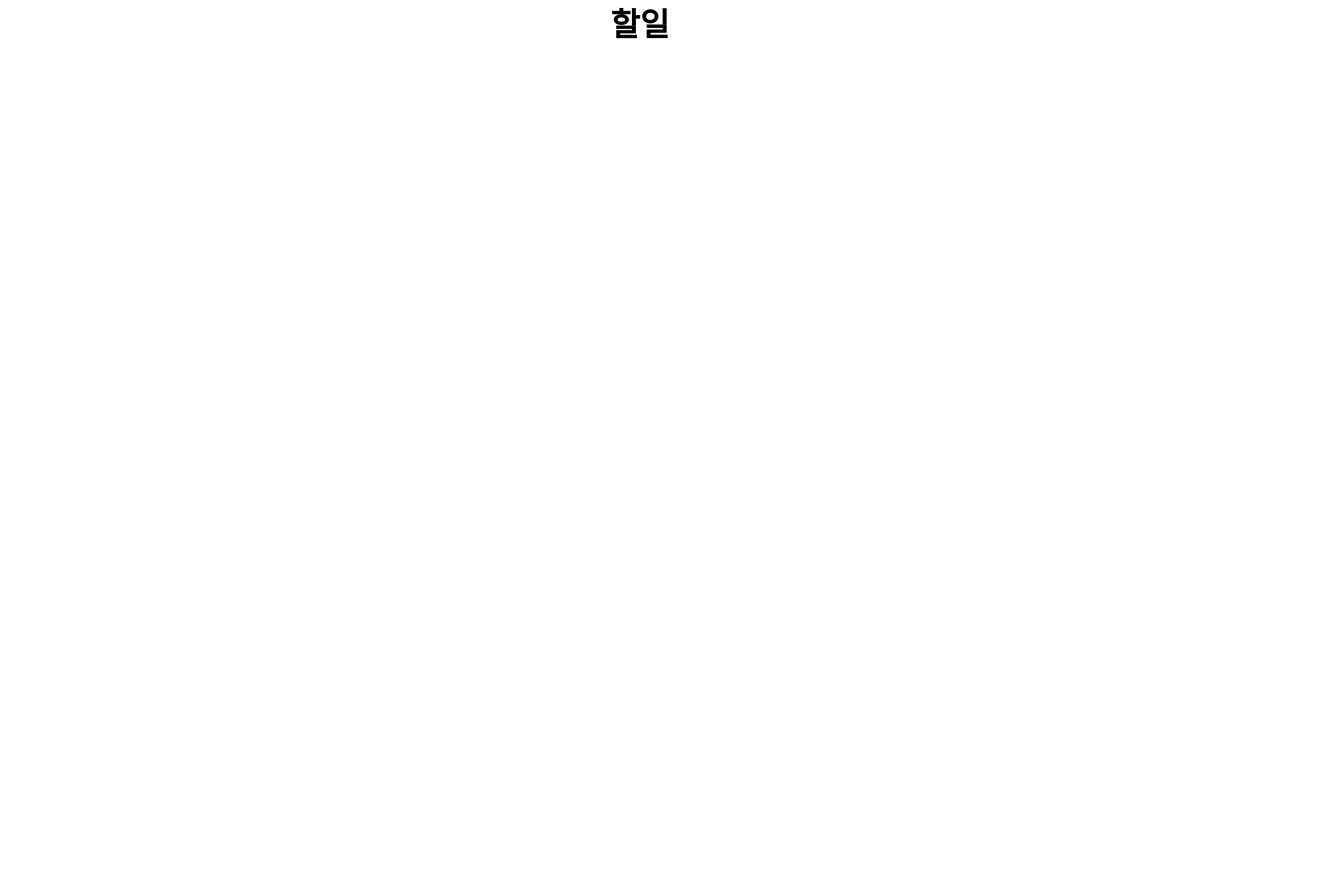
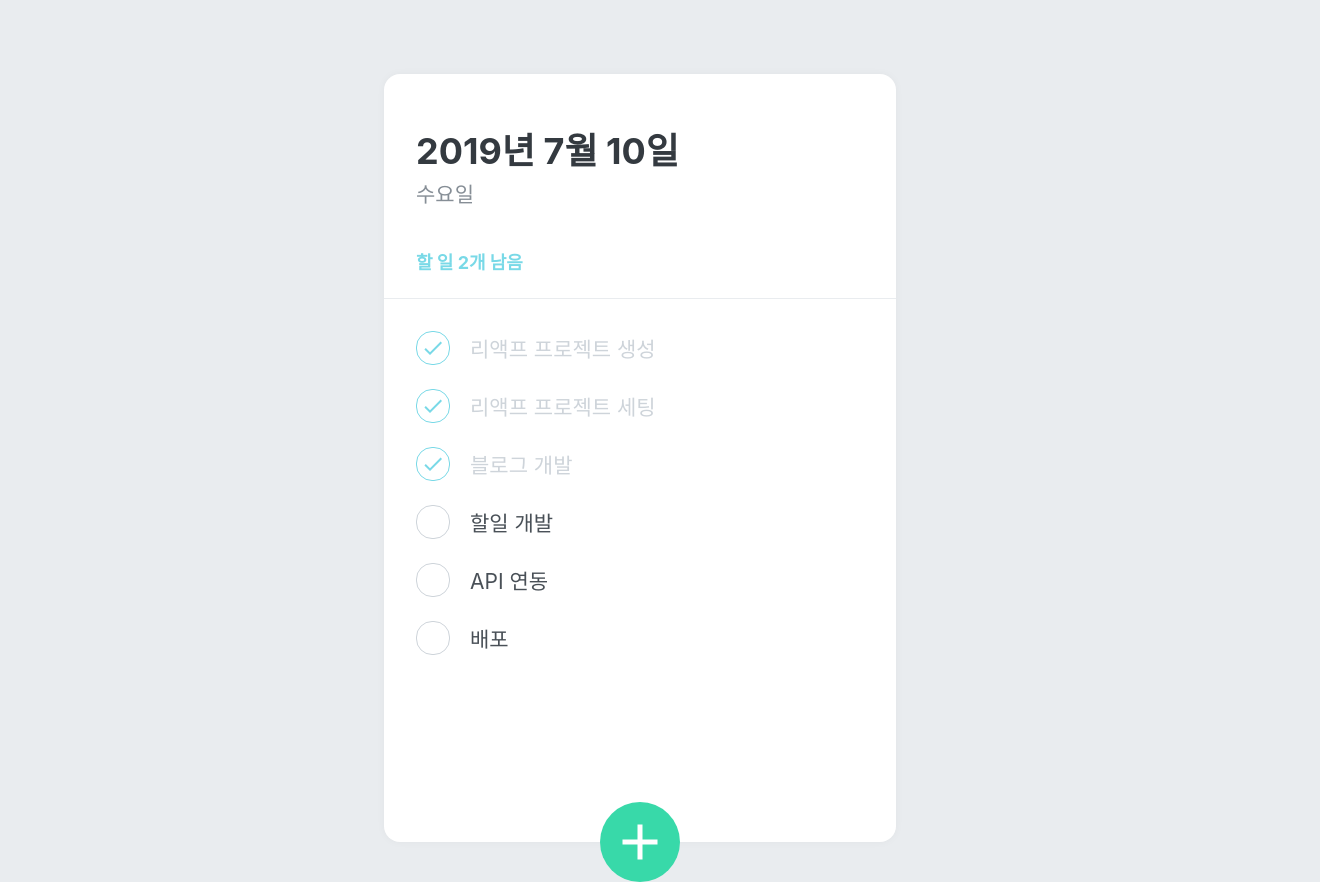
Before and after one commit to kimddub/react-sample, a React (Create React App) app: page /todo in a window 1280 px wide. Shown: the part 140-1022 px from the top of the page, 1320 px wide, since content can reach past the window. Before the commit the page ends 800 px from the top, so only its background shows below. Built offline with nearby package versions, Linux system fonts and the light colour scheme.

Commit message:
[feat] 할일 기능 개발

```diff
--- a/src/App.js
+++ b/src/App.js
@@ -10,10 +10,19 @@ import Todo from "./pages/Todo";
 import Layout from "./pages/Layout";
 import NotFound from "./pages/NotFound";
 import Login from "./pages/Login";
+import {createGlobalStyle} from "styled-components";
 
 function App() {
 
+  const GlobalStyle = createGlobalStyle`
+    body {
+      background: #e9ecef;
+    }
+  `;
+
   return (
+    <>
+      <GlobalStyle />
       <Routes>
         <Route element={<Layout />} >
           <Route index element={<Home />} />
@@ -23,6 +32,7 @@ function App() {
         </Route>
         <Route path="*" element={<NotFound />} />
       </Routes>
+    </>
   );
 }
 export default App;
--- /dev/null
+++ b/src/components/TodoCreate.js
@@ -0,0 +1,104 @@
+import styled, { css } from "styled-components";
+import {useState} from "react";
+import {MdAdd} from "react-icons/md";
+
+////////////////
+// 스타일 적용 //
+////////////////
+
+const CircleButton = styled.button`
+  background: #38d9a9;
+  &:hover {
+    background: #63e6be;
+  }
+  &:active {
+    background: #20c997;
+  }
+
+  z-index: 5;
+  cursor: pointer;
+  width: 80px;
+  height: 80px;
+  display: block;
+  align-items: center;
+  justify-content: center;
+  font-size: 60px;
+  position: absolute;
+  left: 50%;
+  bottom: 0px;
+  transform: translate(-50%, 50%);
+  color: white;
+  border-radius: 50%;
+  border: none;
+  outline: none;
+  display: flex;
+  align-items: center;
+  justify-content: center;
+
+  transition: 0.125s all ease-in;
+  ${props =>
+          props.open &&
+          css`
+      background: #ff6b6b;
+      &:hover {
+        background: #ff8787;
+      }
+      &:active {
+        background: #fa5252;
+      }
+      transform: translate(-50%, 50%) rotate(45deg);
+    `}
+`;
+
+const InsertFormPositioner = styled.div`
+  width: 100%;
+  bottom: 0;
+  left: 0;
+  position: absolute;
+`;
+
+const InsertForm = styled.form`
+  background: #f8f9fa;
+  padding-left: 32px;
+  padding-top: 32px;
+  padding-right: 32px;
+  padding-bottom: 72px;
+
+  border-bottom-left-radius: 16px;
+  border-bottom-right-radius: 16px;
+  border-top: 1px solid #e9ecef;
+`;
+
+const Input = styled.input`
+  padding: 12px;
+  border-radius: 4px;
+  border: 1px solid #dee2e6;
+  width: 100%;
+  outline: none;
+  font-size: 18px;
+  box-sizing: border-box;
+`;
+
+const TodoCreate = () => {
+
+  const [open, setOpen] = useState(false);
+
+  const onToggle = () => setOpen(!open);
+
+  return (
+    <>
+      {open && (
+        <InsertFormPositioner>
+          <InsertForm>
+            <Input autoFocus placeholder="할일 입력 후 Enter를 누르세요" />
+          </InsertForm>
+        </InsertFormPositioner>
+      )}
+      <CircleButton onClick={onToggle} open={open}>
+        <MdAdd />
+      </CircleButton>
+    </>
+  );
+};
+
+export default TodoCreate;
--- /dev/null
+++ b/src/components/TodoHead.js
@@ -0,0 +1,41 @@
+import styled from "styled-components";
+
+////////////////
+// 스타일 적용 //
+////////////////
+
+const TodoHeadBlock = styled.div`
+  padding-top: 48px;
+  padding-left: 32px;
+  padding-right: 32px;
+  padding-bottom: 24px;
+  border-bottom: 1px solid #e9ecef;
+  h1 {
+    margin: 0;
+    font-size: 36px;
+    color: #343a40;
+  }
+  .day {
+    margin-top: 4px;
+    color: #868e96;
+    font-size: 21px;
+  }
+  .tasks-left {
+    color: var(--effect-color);
+    font-size: 18px;
+    margin-top: 40px;
+    font-weight: bold;
+  }
+`;
+
+const TodoHead = () => {
+  return (
+    <TodoHeadBlock>
+      <h1>2019년 7월 10일</h1>
+      <div className="day">수요일</div>
+      <div className="tasks-left">할 일 2개 남음</div>
+    </TodoHeadBlock>
+  );
+};
+
+export default TodoHead;
--- /dev/null
+++ b/src/components/TodoItem.js
@@ -0,0 +1,86 @@
+import styled, { css } from "styled-components";
+import { MdDone, MdDelete } from "react-icons/md";
+import PropTypes from "prop-types";
+
+////////////////
+// 스타일 적용 //
+////////////////
+
+const Remove = styled.div`
+  display: flex;
+  align-items: center;
+  justify-content: center;
+  color: #dee2e6;
+  font-size: 24px;
+  cursor: pointer;
+  &:hover {
+    color: #ff6b6b;
+  }
+  display: none;
+`;
+
+const TodoItemBlock = styled.div`
+  display: flex;
+  align-items: center;
+  padding-top: 12px;
+  padding-bottom: 12px;
+  &:hover {
+    ${Remove} { /* Component Selector */
+      display: initial;
+    }
+  }
+`;
+
+const CheckCircle = styled.div`
+  width: 32px;
+  height: 32px;
+  border-radius: 16px;
+  border: 1px solid #ced4da;
+  font-size: 24px;
+  display: flex;
+  align-items: center;
+  justify-content: center;
+  margin-right: 20px;
+  cursor: pointer;
+  ${props => /* Template Literal */
+  props.done &&
+  css`
+      border: 1px solid var(--effect-color);
+      color: var(--effect-color);
+    `}
+`;
+
+const Text = styled.div`
+  flex: 1;
+  font-size: 21px;
+  color: #495057;
+  ${props =>
+  props.done &&
+  css`
+      color: #ced4da;
+    `}
+`;
+
+
+const TodoItem = ({ id, done, text }) => {
+  return (
+    <TodoItemBlock>
+      <CheckCircle done={done}>{done && <MdDone />}</CheckCircle>
+      <Text done={done}>{text}</Text>
+      <Remove>
+        <MdDelete />
+      </Remove>
+    </TodoItemBlock>
+  );
+};
+
+TodoItem.prototype = {
+  done: PropTypes.bool,
+  text: PropTypes.string
+}
+
+TodoItem.defaultProps = {
+  done: false,
+  text: "입력..."
+}
+export default TodoItem;
--- /dev/null
+++ b/src/components/TodoList.js
@@ -0,0 +1,28 @@
+import styled from "styled-components";
+import TodoItem from "./TodoItem";
+
+////////////////
+// 스타일 적용 //
+////////////////
+
+const TodoListBlock = styled.div`
+  flex: 1;
+  padding: 20px 32px;
+  padding-bottom: 48px;
+  overflow-y: auto;
+`;
+
+const TodoList = () => {
+  return (
+    <TodoListBlock>
+      <TodoItem text="리액프 프로젝트 생성" done={true}></TodoItem>
+      <TodoItem text="리액프 프로젝트 세팅" done={true}></TodoItem>
+      <TodoItem text="블로그 개발" done={true}></TodoItem>
+      <TodoItem text="할일 개발" done={false}></TodoItem>
+      <TodoItem text="API 연동" done={false}></TodoItem>
+      <TodoItem text="배포" done={false}></TodoItem>
+    </TodoListBlock>
+  );
+};
+
+export default TodoList;
--- a/src/index.js
+++ b/src/index.js
@@ -1,10 +1,11 @@
 import React from 'react';
 import ReactDOM from 'react-dom/client';
-import './styles/index.css';
 import App from './App';
 import reportWebVitals from './reportWebVitals';
+import './styles/index.css';
+import "./styles/common.scss"
+import {BrowserRouter} from "react-router-dom";
 import * as Sentry from '@sentry/browser';
-import {BrowserRouter} from "react-router-dom";
 
 Sentry.init({
   dsn: 'https://ff014c64521c4370a2c63abaf93ca92f@o4505249032962048.ingest.sentry.io/4505249037680640'
--- a/src/pages/Home.js
+++ b/src/pages/Home.js
@@ -14,7 +14,7 @@ const Home = () => {
 
   return (
     <div>
-      <Grid container spacing={10} >
+      <Grid container spacing={8} >
         <Grid item xs={6}>
           <Link to="/todo?isLoggedIn=N" >
             <Paper elevation={3}>
--- a/src/pages/Layout.js
+++ b/src/pages/Layout.js
@@ -4,6 +4,7 @@ import styles from "../styles/App.module.css";
 import React from "react";
 import logo from "../assets/logo.svg";
 import {Container} from "@material-ui/core";
+import {createGlobalStyle} from "styled-components";
 
 const Layout = () => {
 
--- a/src/pages/Todo.js
+++ b/src/pages/Todo.js
@@ -1,22 +1,55 @@
-import {Navigate, useLocation, useSearchParams} from "react-router-dom";
+import {Navigate, useSearchParams} from "react-router-dom";
+import styled from "styled-components";
+import TodoHead from "../components/TodoHead";
+import TodoList from "../components/TodoList";
+import TodoCreate from "../components/TodoCreate";
+
+////////////////
+// 스타일 적용 //
+////////////////
+
+const TodoTemplateBlock = styled.div`
+  width: 512px;
+  height: 768px;
+
+  position: relative; /* 추후 박스 하단에 추가 버튼을 위치시키기 위한 설정 */
+  background: white;
+  border-radius: 16px;
+  box-shadow: 0 0 8px 0 rgba(0, 0, 0, 0.04);
+
+  margin: 0 auto; /* 페이지 중앙에 나타나도록 설정 */
+
+  margin-top: 96px;
+  margin-bottom: 32px;
+  display: flex;
+  flex-direction: column;
+
+  text-align: left;
+`;
 
 const Todo = () => {
+
+  ////////////////
+  // 로그인 체크 //
+  ////////////////
 
   // const location = useLocation();
   // location.search => 파싱 필요(querystring 패키지 설치)
 
-  const [searchParas, setSearchParams] = useSearchParams();
-  const isLoggedIn = searchParas.get('isLoggedIn');
-
-  if (isLoggedIn === 'N') {
-    // replace = true 일 경우, 뒤로가기 시 2페이지 전으로 이동
-    return <Navigate to="/login" replace={true} />;
-  }
+  // const [searchParas, setSearchParams] = useSearchParams();
+  // const isLoggedIn = searchParas.get('isLoggedIn');
+  //
+  // if (isLoggedIn === 'N') {
+  //   // replace = true 일 경우, 뒤로가기 시 2페이지 전으로 이동
+  //   return <Navigate to="/login" replace={true} />;
+  // }
 
   return (
-    <div>
-      <h1>할일</h1>
-    </div>
+    <TodoTemplateBlock>
+      <TodoHead />
+      <TodoList />
+      <TodoCreate />
+    </TodoTemplateBlock>
   );
 };
 
--- a/src/styles/App.module.css
+++ b/src/styles/App.module.css
@@ -10,7 +10,6 @@ body {
 
 .black-nav {
   background: black;
-  width: 100%;
   display: flex;
   color: white;
   padding: 20px;
--- a/src/styles/Button.scss
+++ b/src/styles/Button.scss
@@ -1,4 +1,4 @@
-$blue: #79d9e7; // 주석 선언
+$blue: var(--effect-color);; // 주석 선언
 
 .Button {
   display: inline-flex;
--- /dev/null
+++ b/src/styles/common.scss
@@ -0,0 +1,6 @@
+
+//palette
+
+:root {
+  --effect-color: #79d9e7;
+}
```
Lines whose indentation alone changed are shown as unchanged.
